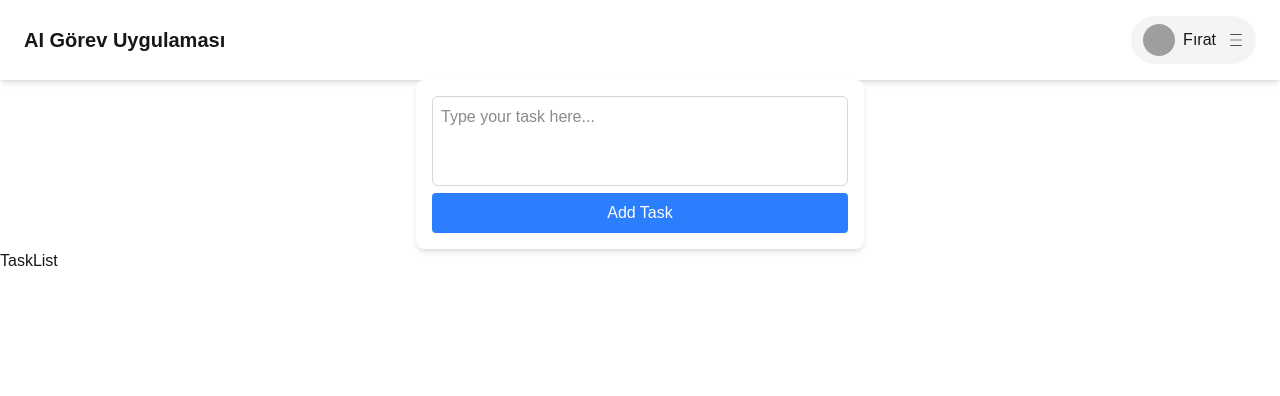
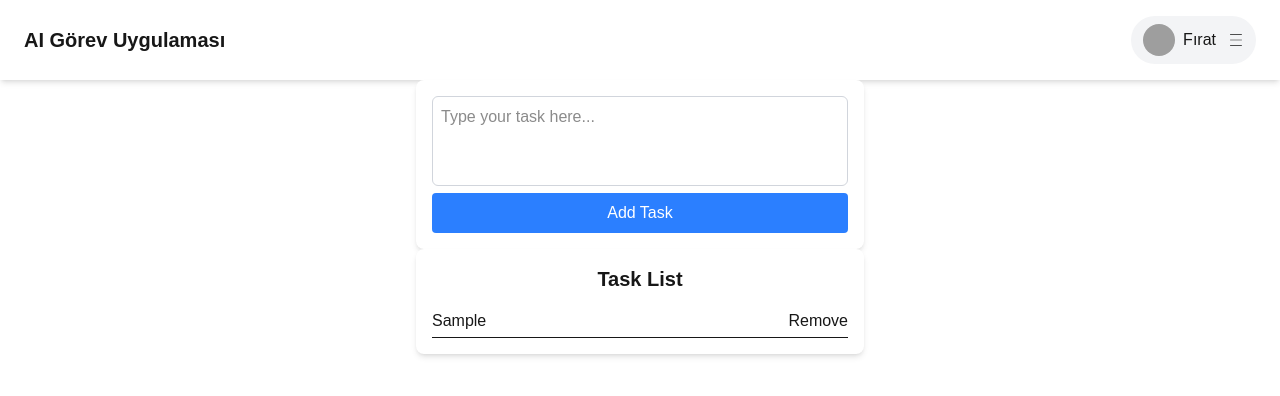
Before and after one commit to FiratSomek/Daily-Task-With-AI, a Next.js app: page /pages/taskpage in a window 1280 px wide. Both pictures are taken after typing "Sample" into the empty fields and a click on the button "Add Task". Shown: the top 396 px of the page. Built offline with nearby package versions, Linux system fonts and the light colour scheme; grey boxes are pictures that could not be loaded.

Commit message:
TaskList has been edited

```diff
--- a/src/app/components/TaskList/index.tsx
+++ b/src/app/components/TaskList/index.tsx
@@ -1,7 +1,33 @@
+"use client";
 import React from "react";
+import { useAppSelector, useAppDispatch } from "../../../../store/hooks";
+import { removeTask } from "../../../../store/features/tasks/taskSlice";
 
 const TaskList = () => {
-  return <div>TaskList</div>;
+  const tasks = useAppSelector((state) => state.task.tasks);
+  const dispatch = useAppDispatch();
+  const handleRemove = (id: number) => {
+    dispatch(removeTask(id));
+  };
+  return (
+    <div className="bg-white shadow-md rounded-lg p-4 max-w-md mx-auto space-y-4">
+      <h1 className="text-xl font-semibold text-center">Task List</h1>
+      {tasks.length === 0 && (
+        <p className="text-gray-500 text-center">No Task Yet..</p>
+      )}
+      <ul className="space-y-2">
+        {tasks.map((task) => (
+          <li
+            key={task.id}
+            className="flex justify-between items-center border-b pb-1"
+          >
+            <span>{task.text}</span>
+            <button onClick={() => handleRemove(task.id)}>Remove</button>
+          </li>
+        ))}
+      </ul>
+    </div>
+  );
 };
 
 export default TaskList;
```
